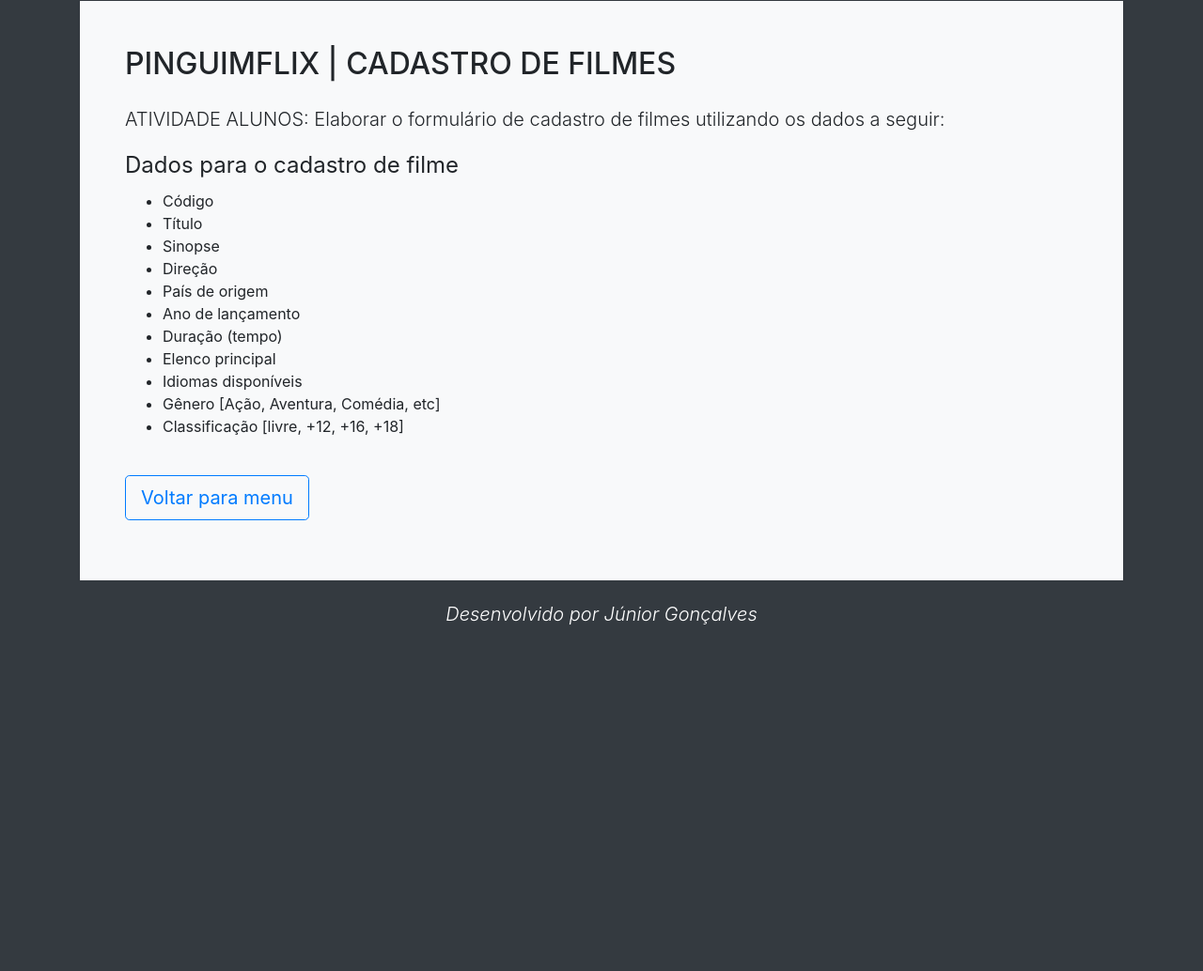
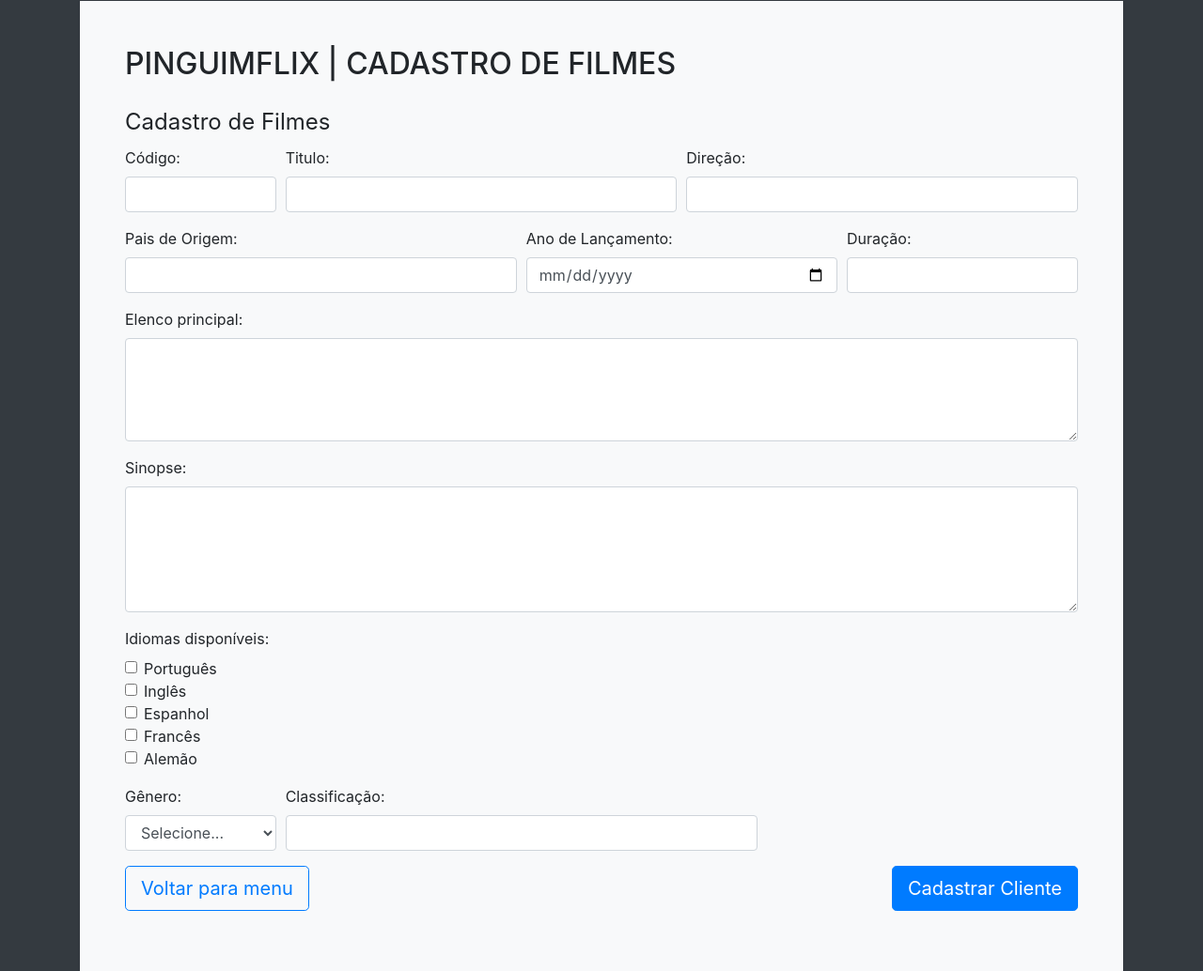
Before and after one commit to RTeixe0/bootstrap-aula02, a plain HTML site: page form-filmes.html in a window 1280 px wide. Shown: the part 118-1152 px from the top of the page at 94% size. Before the commit the page ends 816 px from the top, so only its background shows below. Drawn offline with nearby package versions, Linux system fonts and the light colour scheme.

Commit message:
tarefa inacabada

```diff
--- a/form-filmes.html
+++ b/form-filmes.html
@@ -48,29 +48,108 @@
 
       <main class="bg-light p-5">
         <h2 class="display-5 mb-4">PinguimFlix | Cadastro de Filmes</h2>
-        <p class="lead">ATIVIDADE ALUNOS: Elaborar o formulário de cadastro de filmes utilizando os dados a seguir:</p>
-        <form id="#" name="#" method="#" action="#">
+        <form id="form1" name="form1" method="POST" action="#">
           <fieldset>
-            <legend>Dados para o cadastro de filme</legend>
-            <ul>
-              <li>Código</li>
-              <li>Título</li>
-              <li>Sinopse</li>
-              <li>Direção</li>
-              <li>País de origem</li>
-              <li>Ano de lançamento</li>
-              <li>Duração (tempo)</li>
-              <li>Elenco principal</li>
-              <li>Idiomas disponíveis</li>
-              <li>Gênero [Ação, Aventura, Comédia, etc]</li>
-              <li>Classificação [livre, +12, +16, +18]</li>
-            </ul>
+            <legend>Cadastro de Filmes</legend>
+
+            <div class="form-row">
+              <div class="form-group col-2">
+                  <label for="codigo">Código:</label>
+                  <input type="text" class="form-control" id="codigo" name="codigo" value="">
+              </div>
+              <div class="form-group col-5">
+                <label for="nome">Titulo:</label>
+                <input type="text" class="form-control" id="titulo" name="titulo" placeholder="">
+              </div>
+              <div class="form-group col-5">
+                <label for="nome">Direção:</label>
+                <input type="text" class="form-control" id="direcao" name="direcao" placeholder="">
+              </div>
+              <div class="form-group col-5">
+                <label for="nome">Pais de Origem:</label>
+                <input type="text" class="form-control" id="pais" name="pais" placeholder="">
+              </div>
+              <div class="form-group col-4">
+                <label for="cadastro">Ano de Lançamento:</label>
+                <input type="date" class="form-control" id="lancamento" name="lancamento">
+              </div>
+              <div class="form-group col-3">
+                <label for="nome">Duração:</label>
+                <input type="number" class="form-control" id="duracao" name="duracao" placeholder="" min="1" step="1">
+              </div>
+              <div class="form-group col-12">
+                <label for="elenco">Elenco principal:</label>
+                <textarea class="form-control" id="elenco" name="elenco" rows="4" placeholder=""></textarea>
+            </div>
+              <div class="form-group col-12">
+                <label for="sinopse">Sinopse:</label>
+                <textarea class="form-control" id="sinopse" name="sinopse" rows="5" placeholder=""></textarea>
+              </div>
+              <div class="form-group col-6">
+                <label for="idiomas">Idiomas disponíveis:</label>
+                <div class="checkbox-group">
+                    <div class="form-check">
+                        <input class="form-check-input" type="checkbox" id="portugues" name="idiomas[]" value="portugues">
+                        <label class="form-check-label" for="portugues">Português</label>
+                    </div>
+                    <div class="form-check">
+                        <input class="form-check-input" type="checkbox" id="ingles" name="idiomas[]" value="ingles">
+                        <label class="form-check-label" for="ingles">Inglês</label>
+                    </div>
+                    <div class="form-check">
+                        <input class="form-check-input" type="checkbox" id="espanhol" name="idiomas[]" value="espanhol">
+                        <label class="form-check-label" for="espanhol">Espanhol</label>
+                    </div>
+                    <div class="form-check">
+                        <input class="form-check-input" type="checkbox" id="frances" name="idiomas[]" value="frances">
+                        <label class="form-check-label" for="frances">Francês</label>
+                    </div>
+                    <div class="form-check">
+                        <input class="form-check-input" type="checkbox" id="alemao" name="idiomas[]" value="alemao">
+                        <label class="form-check-label" for="alemao">Alemão</label>
+                    </div>
+
+                </div>
+            </div>
+
+
+
+
+
+
+
+
+
+
+            </div>
+
+
+
+
+            <div class="form-row">
+              <div class="form-group col-2">
+                  <label for="genero">Gênero:</label>
+                  <select id="genero" name="genero" class="form-control">
+                      <option>Selecione...</option>
+                      <option value="m">Masculino</option>
+                      <option value="f">Feminino</option>
+                  </select>
+              </div>
+              <div class="form-group col-6">
+                <label for="nome">Classificação:</label>
+                <input type="text" class="form-control" id="nome" name="nome" placeholder="">
+              </div>
+          <!-- fim da segunda linha -->
           </fieldset>
 
+
           <div class="form-row">
-            <div class="form-group col-12 mt-4">
-              <a href="index.html" class="btn btn-outline-primary btn-lg">Voltar para menu</a>
-            </div>
+              <div class="form-group col-6 ">
+                <a href="index.html" class="btn btn-outline-primary btn-lg">Voltar para menu</a>
+              </div>
+              <div class="form-group col-6 text-right">
+                <button type="submit" class="btn btn-primary btn-lg">Cadastrar Cliente</button>
+              </div>
           </div>
         </form>
       </main>
```
